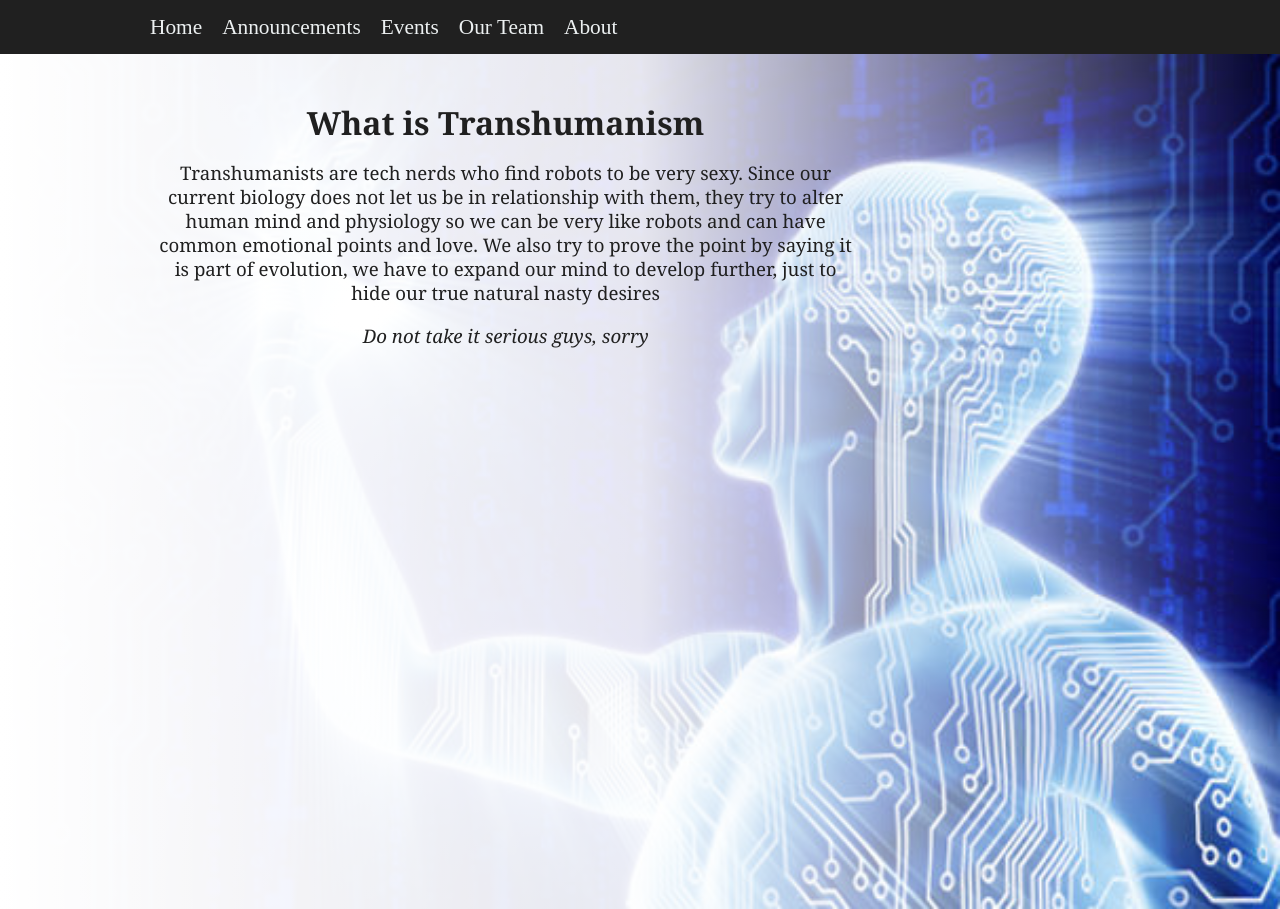
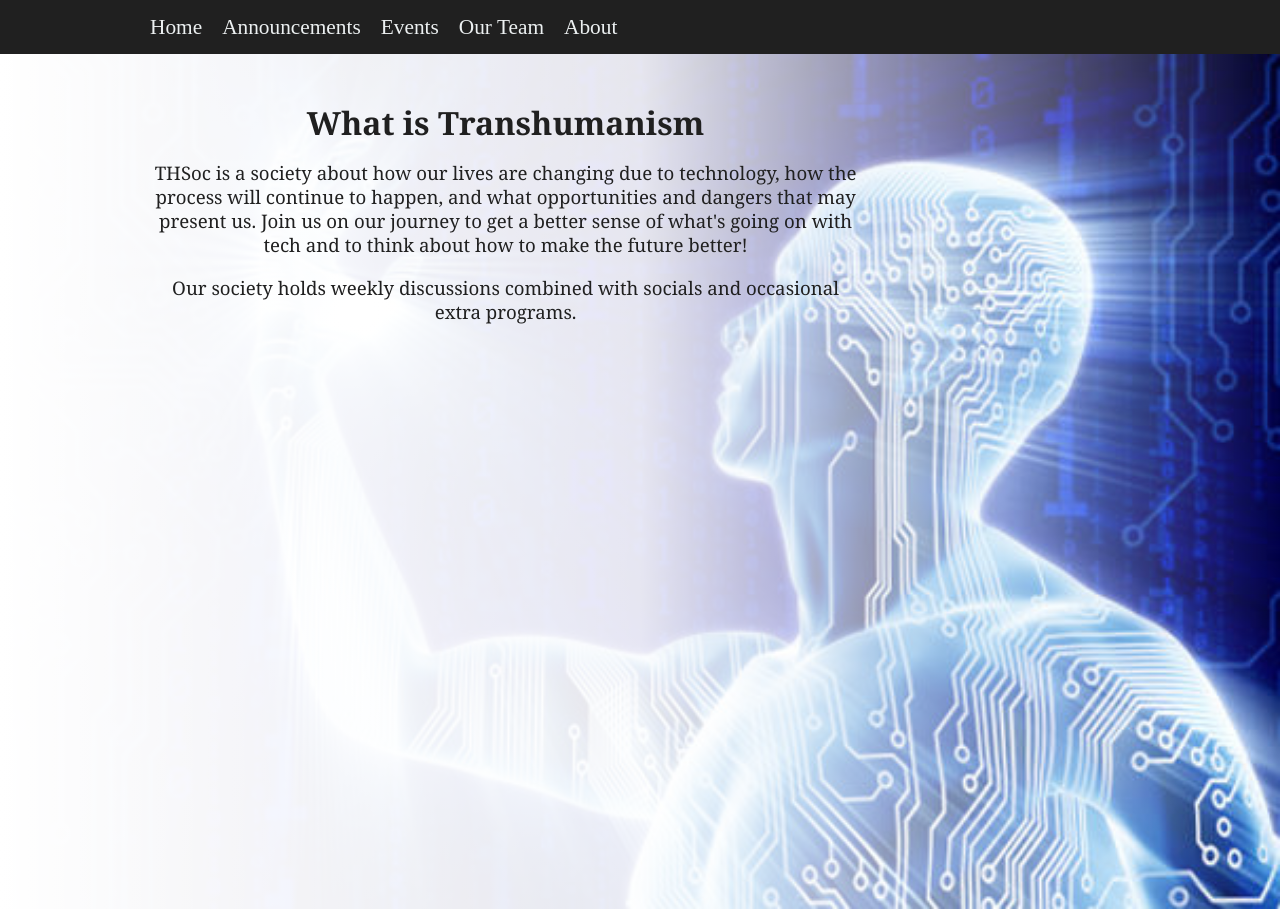
Before and after one commit to troedfach/THSoc-Website, a Jekyll site: the page built from about.html, in a window 1280 px wide. Built offline with Jekyll 4.4.1, drawn with Linux system fonts in a browser that asks for light colours.

```diff
--- a/about.html
+++ b/about.html
@@ -4,5 +4,5 @@ title: What is Transhumanism
 permalink: /about
 ---
 
-<p>Transhumanists are tech nerds who find robots to be very sexy. Since our current biology does not let us be in relationship with them, they try to alter human mind and physiology so we can be very like robots and can have common emotional points and love. We also try to prove the point by saying it is part of evolution, we have to expand our mind to develop further, just to hide our true natural nasty desires</p>
-<p><i>Do not take it serious guys, sorry </i></p>
+<p>THSoc is a society about how our lives are changing due to technology, how the process will continue to happen, and what opportunities and dangers that may present us. Join us on our journey to  get a better sense of what's going on with tech and to think about how to make the future better!</p>
+<p>Our society holds weekly discussions combined with socials and occasional extra programs.</p>
--- a/contact.html
+++ b/contact.html
@@ -7,7 +7,7 @@ permalink: /contact
 <p>If you have a suggestion to improve our society, get involved, expostulate us or just wanna hangout with un-cool kids, you can reach us these ways</p>
 <dl>
     <dt>Email: </dt>
-    <dd>thsoc@thsoc.soc</dd>
+    <dd>uoetranshumanistsociety@gmail.com</dd>
     <dt>Facebook: </dt>
-    <dd><a href="https://www.facebook.com/webcomicname/">Our page</a></dd>
+    <dd><a href="https://www.facebook.com/Edinburgh-University-Transhumanist-Society-1698511343775560/">Our page</a></dd>
 </dl>
--- a/index.html
+++ b/index.html
@@ -4,7 +4,7 @@ title: Hello
 permalink: /index
 ---
 
-You are very welcome to Transhumanism society at University of Edinburgh. If you are interested in technology, passionate about advancements humanity, unsure of philosophical dilemmas it may create and etc. come and join us. We do host talks and discussions, movie marathons, socials, so you can slip right in. Meanwhile, you can <br>
+You are welcome to join or come and hang out with the Transhumanist society at University of Edinburgh. If you are interested in technology, passionate about humanity's advancements, or unsure of philosophical dilemmas it may create and etc., come and join us. We do host talks and discussions, movie marathons, socials, so you can slip right in. Meanwhile, you can: <br>
 
 <a href="https://www.eusa.ed.ac.uk/societies/society/17788/">Join us </a><br>
 <a href="mailto:uoetranshumanistsociety@gmail.com">Mail us</a>
--- a/join.html
+++ b/join.html
@@ -4,6 +4,6 @@ title: Join Us
 permalink: /join
 ---
 
-<p>If you decided that you want to join our society, follow the link below to EUSA website and do what it asks</p>
+<p>If you decided that you want to join our society, follow the link below to EUSA website and do what it asks.</p>
 <blockquote>WARNING: you will have to pay</blockquote>
-<a>Here is the link (Are you sure?)</a>
+<a href = "https://www.eusa.ed.ac.uk/societies/society/17788/">Here is the link</a>
```
Also changed, not shown: _data/team.yaml (+10 -4 lines), Gemfile.lock, assets/img/teammembers/bence.jpg (added), assets/img/teammembers/gwion.jpg (added), assets/img/teammembers/laura.jpg (added).
